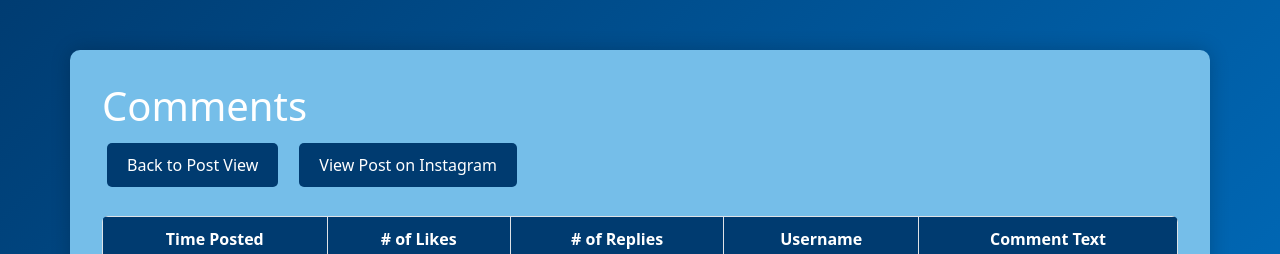
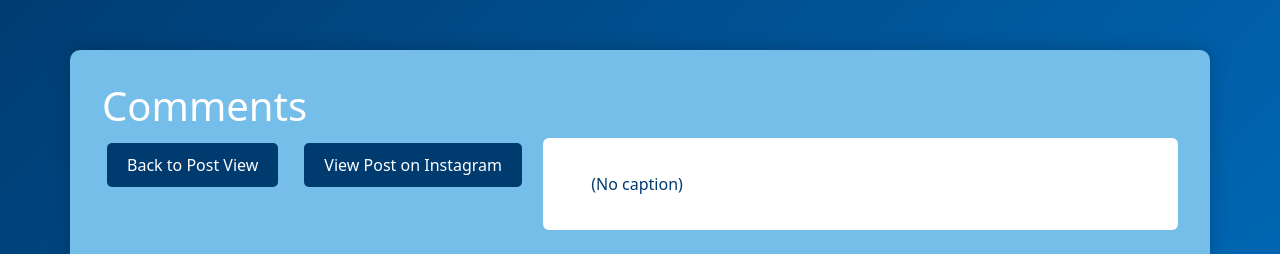
Before and after one commit to usd-cs/COMP-49X-24-25-Alumni-Association, a Django app: page /post-details/1/ in a window 1280 px wide. Shown: the part 45-299 px from the top of the page. Run offline with Django 5.2, Linux system fonts and the light colour scheme; the visitor is signed in with stand-in values (Sample User, id 1); data that the repository does not hold is empty.

Commit message:
working captions on post-details page

```diff
--- a/AlumniProject/AlumniProject/templates/post-details.html
+++ b/AlumniProject/AlumniProject/templates/post-details.html
@@ -98,6 +98,18 @@
       padding: 10px;
       vertical-align: middle;
     }
+
+    /* Full‑caption box */
+    .caption-box {
+      background-color: var(--alcala-white);
+      color: var(--founders-blue);
+      padding: 10px 15px;
+      border-radius: 6px;
+      /* let it grow to fill remaining space */
+      flex: 1 1 auto;
+      white-space: pre-wrap;
+      overflow-wrap: anywhere;
+    }
   </style>
 
   <script>
@@ -108,7 +120,6 @@
         alert("No post ID found in URL.");
         return;
       }
-      loadPostLink(postId);
       loadCommentsForPost(postId);
     };
 
@@ -157,29 +168,6 @@
       }
     }
 
-    async function loadPostLink(postId) {
-      try {
-        const response = await fetch(`/api/instagram-link/${postId}`);
-        if (!response.ok) {
-          alert("Unable to fetch comment data for post " + postId);
-          return;
-        }
-        const data = await response.json();
-        console.log(data);
-        displayLink(data);
-      }
-      catch (err) {
-        console.error("Error loading Instagram link for post:", err);
-        alert("Error loading Instagram link for post.");
-      }
-    }
-
-    function displayLink(data) {
-      const linkItem = document.getElementById("postLinkBtn");
-      console.log(data.link)
-      linkItem.href=data.link;
-    }
-
     /**
      * Takes an array of comment data and populates the #detailsList table body
      */
@@ -220,14 +208,18 @@
   <div class="container">
     <h1>Comments</h1>
 
-    <!-- A row with "Back to Post View" + optional "Original Post" link  -->
-    <div class="d-flex justify-content-start align-items-center mb-4">
-      <button class="btn me-3" onclick="goBackToPosts()">Back to Post View</button>
-      <!-- If you want a direct link to the IG post:
-           you can dynamically set this from your data if needed -->
-      <a href="#" id="postLinkBtn" class="btn btn-info text-white" target="_blank">
+    <div class="d-flex flex-wrap align-items-start mb-4 gap-3">
+      <button class="btn" onclick="goBackToPosts()">Back to Post View</button>
+
+      <!-- Instagram link -->
+      <a href="{{ post.post_link }}" class="btn btn-info text-white" target="_blank">
         View Post on Instagram
       </a>
+
+      <!-- Full caption -->
+      <div id="captionBox" class="caption-box flex-grow-1">
+        {{ post.caption|default:"(No caption)" }}
+      </div>
     </div>
 
     <!-- Table of details (like comments) -->
```
